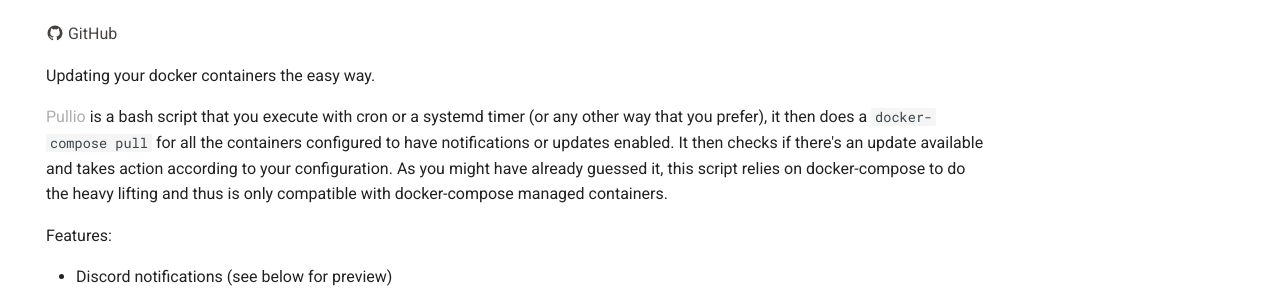
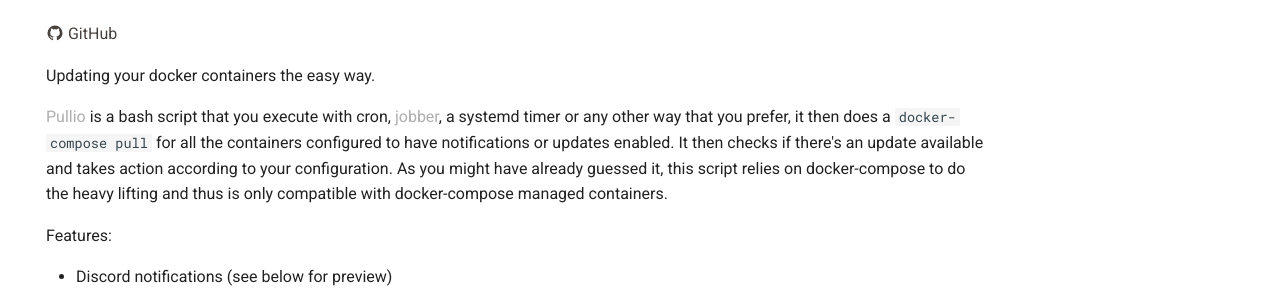
Before and after one commit to hotio/website, an MkDocs documentation site: the page built from docs/pullio.md, in a window 1280 px wide and 900 px high. Shown: the part 398-697 px from the top of the window. Built offline with MkDocs 1.6.1 and Material for MkDocs 9.7.7, drawn with Linux system fonts in a browser that asks for light colours.

Commit message:
add jobber link

```diff
--- a/docs/pullio.md
+++ b/docs/pullio.md
@@ -9,7 +9,7 @@
 
 Updating your docker containers the easy way.
 
-[Pullio](https://raw.githubusercontent.com/hotio/pullio/master/pullio.sh) is a bash script that you execute with cron or a systemd timer (or any other way that you prefer), it then does a `docker-compose pull` for all the containers configured to have notifications or updates enabled. It then checks if there's an update available and takes action according to your configuration. As you might have already guessed it, this script relies on docker-compose to do the heavy lifting and thus is only compatible with docker-compose managed containers.
+[Pullio](https://raw.githubusercontent.com/hotio/pullio/master/pullio.sh) is a bash script that you execute with cron, [jobber](https://dshearer.github.io/jobber/), a systemd timer or any other way that you prefer, it then does a `docker-compose pull` for all the containers configured to have notifications or updates enabled. It then checks if there's an update available and takes action according to your configuration. As you might have already guessed it, this script relies on docker-compose to do the heavy lifting and thus is only compatible with docker-compose managed containers.
 
 Features:
 
```
